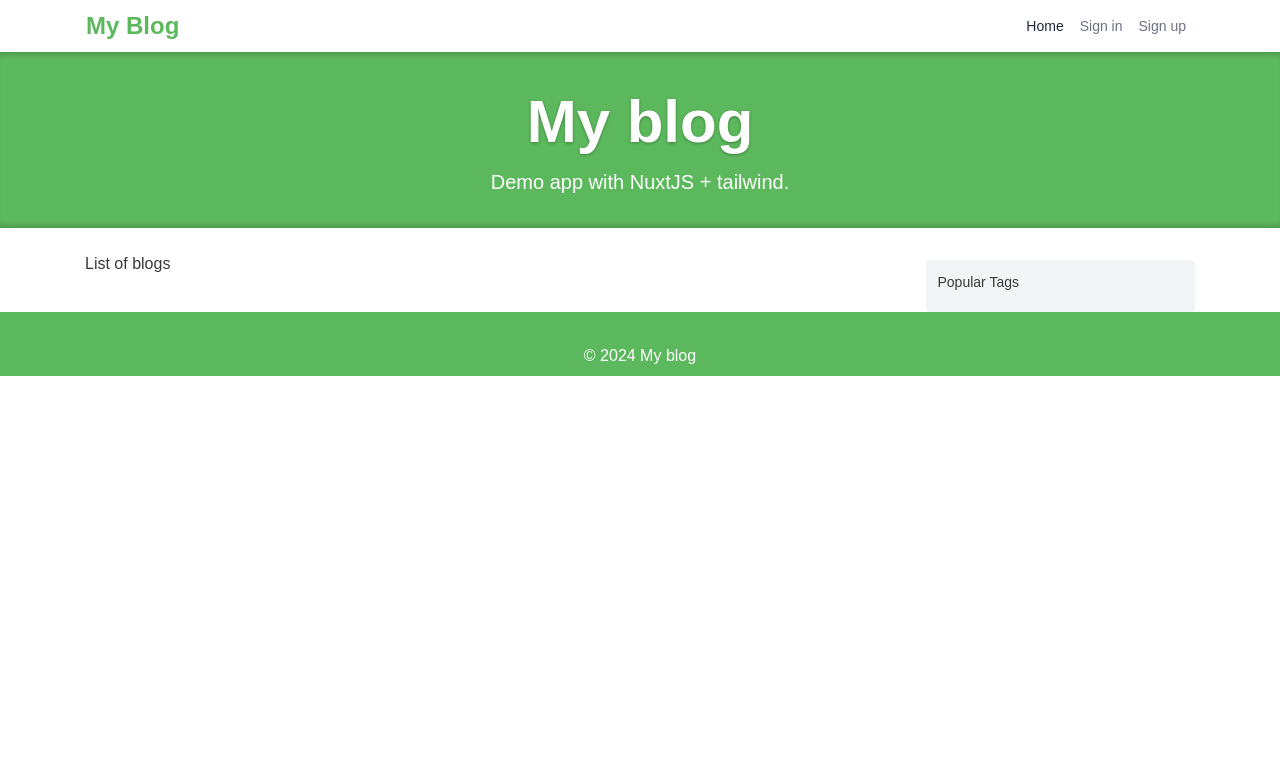
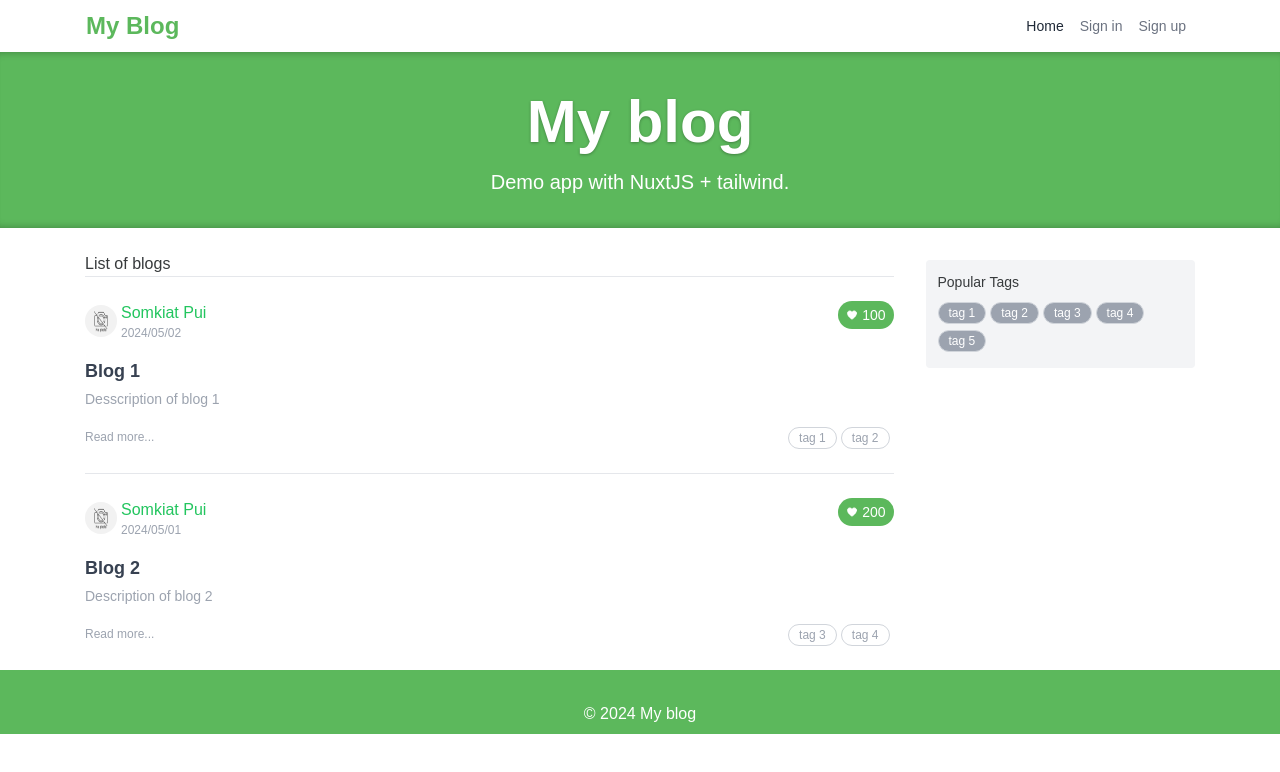
Before and after one commit to up1/demo-nuxt-blog, a Nuxt app: page / in a window 1280 px wide. Shown: the top 772 px of the page. Built offline with nearby package versions, Linux system fonts and the light colour scheme.

Commit message:
Starter project

```diff
--- /dev/null
+++ b/components/BlogList.vue
@@ -0,0 +1,58 @@
+<script setup lang="ts">
+
+import { defineProps } from 'vue';
+import type { Blog } from '~/types';
+const props = defineProps<{
+    blogs: Blog[];
+}>();
+
+</script>
+
+<template>
+    <div>
+        <div v-for="blog in blogs"
+            :key="blog.id"
+            class="border-t border-gray-200 py-6">
+            <div class="font-light mb-4">
+                <a>
+                    <img src="~/assets/images/no-photo.jpeg" alt="author's profile image"
+                        class="inline-block align-middle h-8 w-8 rounded-full" />
+                </a>
+
+                <div class="inline-block align-middle mr-6 ml-1">
+                    <a class="author block font-medium text-green-500">
+                        <span>{{ blog.username }}</span>
+                    </a>
+                    <span class="date block text-gray-400 text-xs">{{ blog.createdDate}}</span>
+                </div>
+
+                <div class="float-right">
+                    <FavoriteButton :favoritesCount="blog.favoritesCount" />
+                </div>
+            </div>
+
+            <a class="preview-link block text-black">
+                <h1 class="font-bold text-lg mb-1 text-gray-700">
+                    {{ blog.title }}
+                </h1>
+
+                <p class="font-thin text-sm text-gray-400 mb-4">
+                    {{ blog.description  }}
+                </p>
+
+                <div class="flex justify-between items-center">
+                    <span class="text-xs font-light text-gray-400">Read more...</span>
+
+                    <ul class="tag-list list-none">
+                        <li v-for="tag in blog.tags"
+                        :key="tag"
+                        class="inline-block font-light text-xs py-0 border-gray-300 text-gray-400 mr-1">
+                            <Tag :name="tag" />
+                        </li>
+                    </ul>
+                </div>
+            </a>
+        </div>
+
+    </div>
+</template>
--- /dev/null
+++ b/components/FavoriteButton.vue
@@ -0,0 +1,18 @@
+<script setup lang="ts">
+import { defineProps } from 'vue';
+
+const props = defineProps<{
+  favoritesCount: number;
+}>();
+</script>
+
+<template>
+  <div>
+    <button class="flex items-center px-2 py-1 text-sm font-medium bg-custom-green text-white rounded-full">
+      <span class="inline-flex">
+        <IconHeart color="currentColor" class="w-3 h-3 mr-1" />
+      </span>
+      <div>{{ props.favoritesCount }}</div>
+    </button>
+  </div>
+</template>
--- /dev/null
+++ b/components/IconHeart.vue
@@ -0,0 +1,23 @@
+<script setup lang="ts">
+import { defineProps } from 'vue';
+
+const props = defineProps<{
+  color: string;
+}>();
+</script>
+
+<template>
+  <svg
+    xmlns="http://www.w3.org/2000/svg"
+    :fill="props.color"
+    viewBox="0 0 24 24"
+    stroke-width="1.5"
+    stroke="currentColor"
+  >
+    <path
+      stroke-linecap="round"
+      stroke-linejoin="round"
+      d="M21 8.25c0-2.485-2.099-4.5-4.688-4.5-1.935 0-3.597 1.126-4.312 2.733-.715-1.607-2.377-2.733-4.313-2.733C5.1 3.75 3 5.765 3 8.25c0 7.22 9 12 9 12s9-4.78 9-12z"
+    />
+  </svg>
+</template>
--- /dev/null
+++ b/components/Tag.vue
@@ -0,0 +1,13 @@
+<script setup lang="ts">
+import { defineProps } from 'vue';
+
+const props = defineProps<{
+    name: string;
+}>();
+</script>
+
+<template>
+    <span class="border border-gray-300 text-xs py-0.5 whitespace-nowrap inline-block px-2.5 rounded-full">
+        {{ props.name }}
+    </span>
+</template>
--- a/pages/index.vue
+++ b/pages/index.vue
@@ -1,17 +1,63 @@
+<script setup lang="ts">
+import type { Blog } from '~/types';
+
+ const blogList: Blog[] = [
+    {
+      id: 1,
+      title: 'Blog 1',
+      description: 'Desscription of blog 1',
+      tags: ['tag 1', 'tag 2'],
+      username: 'Somkiat Pui',
+      createdDate: '2024/05/02',
+      favoritesCount: 100,
+    },
+    {
+      id: 2,
+      title: 'Blog 2',
+      description: 'Description of blog 2',
+      tags: ['tag 3', 'tag 4'],
+      username: 'Somkiat Pui',
+      createdDate: '2024/05/01',
+      favoritesCount: 200,
+    }
+  ];
+</script>
+
 <template>
   <div>
+
     <Head>
       <title>Home — Demo</title>
     </Head>
     <AppHome />
     <MyContainer>
       <div class="flex md:space-x-4">
+        <!-- List of blogs -->
         <div class="md:w-3/4 mr-4">
           List of blogs
+          <BlogList :blogs="blogList" />
         </div>
+        <!-- Popular tags -->
         <div class="md:w-1/4 mt-2">
           <div class="sidebar p-3 rounded bg-gray-100">
             <p class="mb-2 text-sm font-medium">Popular Tags</p>
+            <ul class="tag-list list-none">
+              <li class="mr-1 mb-1 inline-block">
+                <Tag name="tag 1" class="tag text-white bg-gray-400" />
+              </li>
+              <li class="mr-1 mb-1 inline-block">
+                <Tag name="tag 2" class="tag text-white bg-gray-400" />
+              </li>
+              <li class="mr-1 mb-1 inline-block">
+                <Tag name="tag 3" class="tag text-white bg-gray-400" />
+              </li>
+              <li class="mr-1 mb-1 inline-block">
+                <Tag name="tag 4" class="tag text-white bg-gray-400" />
+              </li>
+              <li class="mr-1 mb-1 inline-block">
+                <Tag name="tag 5" class="tag text-white bg-gray-400" />
+              </li>
+            </ul>
           </div>
         </div>
       </div>
--- /dev/null
+++ b/types/index.ts
@@ -0,0 +1,9 @@
+export interface Blog {
+    id: number;
+    title: string;
+    description: string;
+    tags: string[];
+    username: string;
+    createdDate: string;
+    favoritesCount: number;
+}
```
Also changed, not shown: assets/images/no-photo.jpeg (added).
